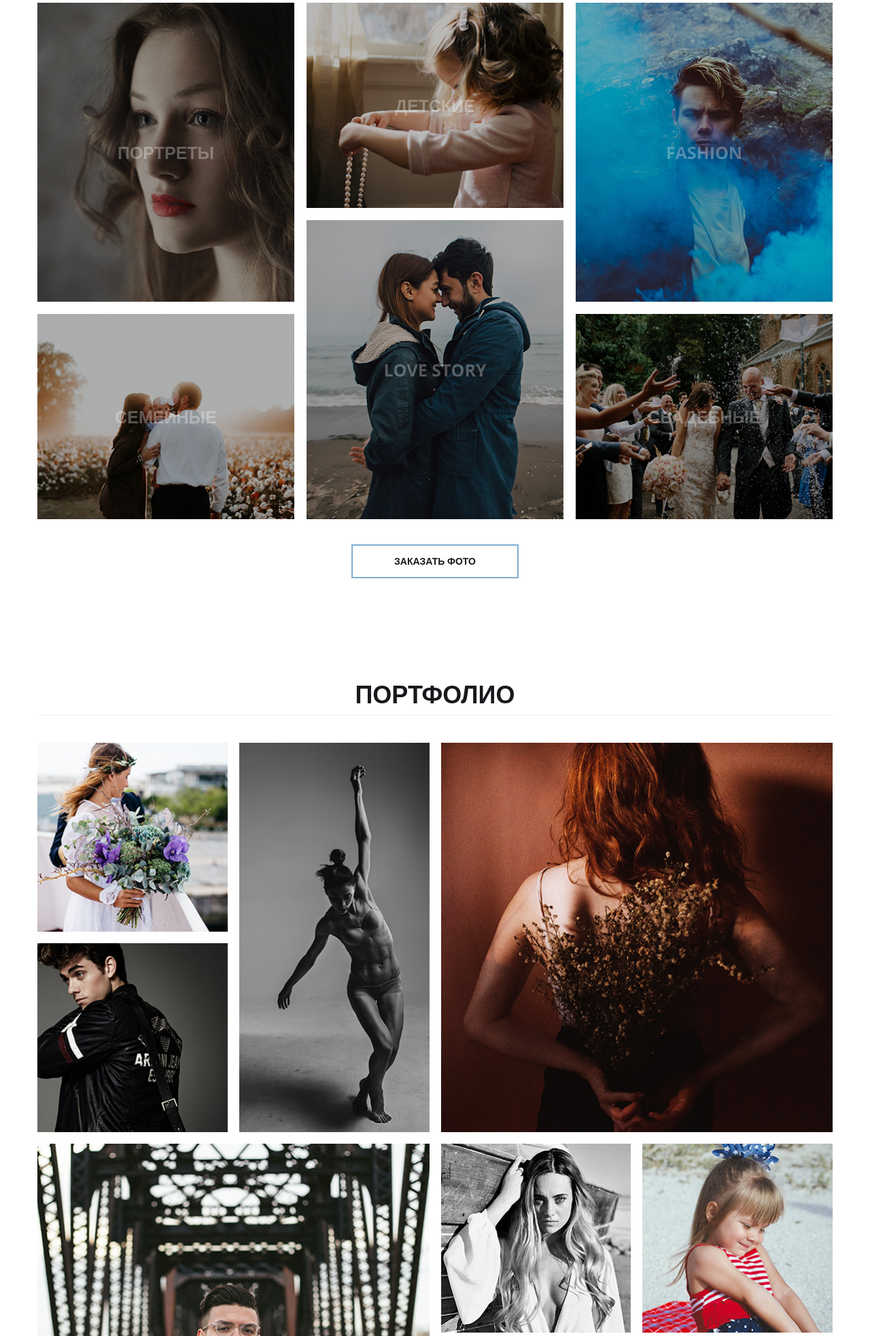
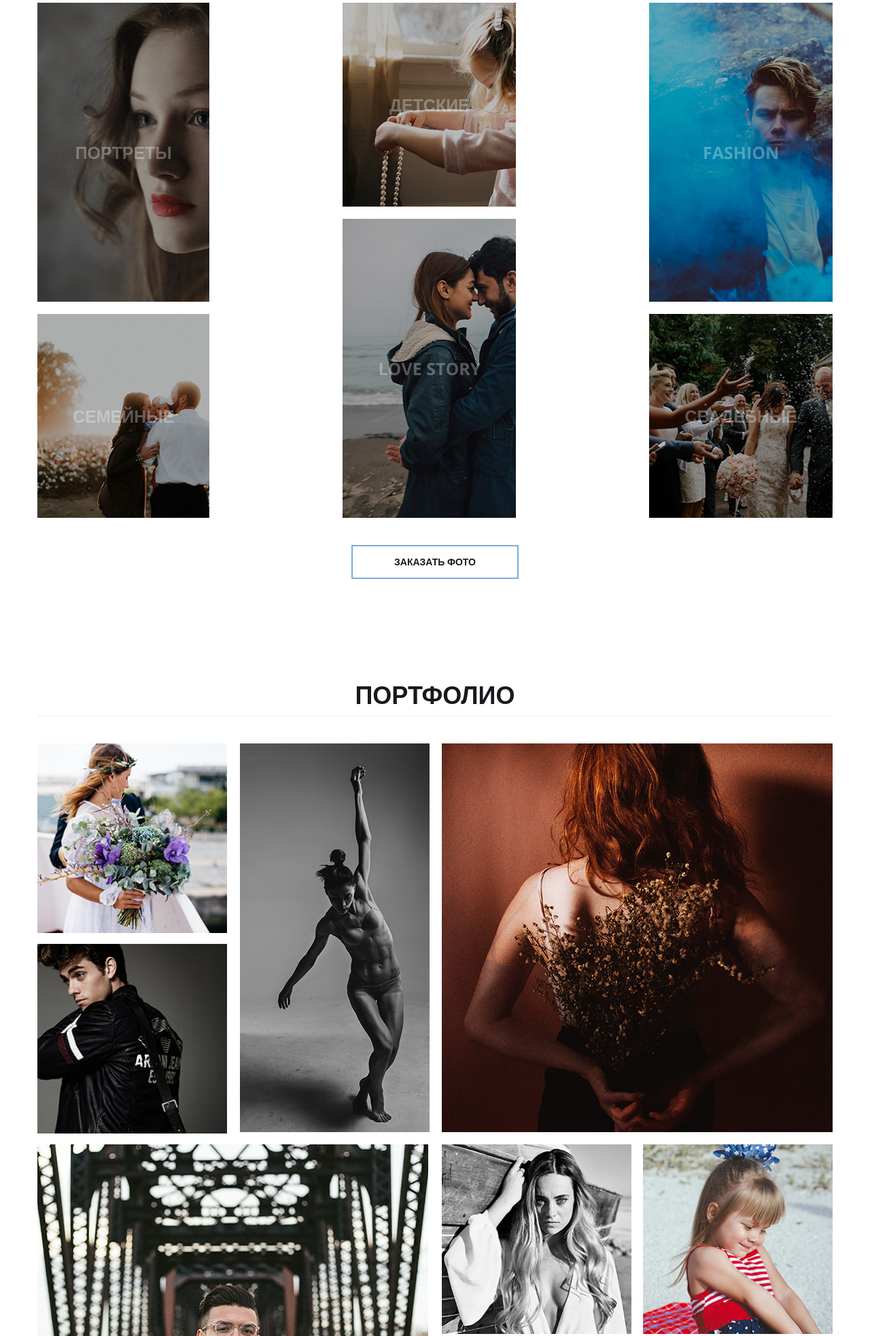
Before and after one commit to DenWebDeveloper/PHOTOMARK, a website: page source/template/index.pug in a window 1280 px wide. Shown: the part 1543-3509 px from the top of the page at 68% size. Drawn offline with nearby package versions, Linux system fonts and the light colour scheme; files that its build step writes are made by us from their sources; files whose address does not match are found by name.

Commit message:
Перевірку в іе11 пройдено

```diff
--- a/source/style/common/feedback.scss
+++ b/source/style/common/feedback.scss
@@ -78,9 +78,8 @@
 .write-me-form__input,
 .write-me-form__textarea {
   margin-bottom: 15px;
-  padding-left: 15px;
+  padding: 15px;
   font-size: 14px;
-  line-height: 36px;
   color: #fff;
   max-width: 100%;
   background-color: transparent;
--- a/source/style/common/footer.scss
+++ b/source/style/common/footer.scss
@@ -5,7 +5,7 @@
 
 .footer__wrapper {
   padding-top: 8px;
-  padding-bottom: 11px;
+  padding-bottom: 10px;
   display: flex;
   justify-content: space-between;
   align-items: center;
--- a/source/style/common/portfolio.scss
+++ b/source/style/common/portfolio.scss
@@ -13,22 +13,19 @@
 }
 
 .portfolio__items {
-  display: grid;
-  grid-template-columns: repeat(auto-fit, minmax(279px, 1fr));
-  -ms-grid-columns: 279px 279px 279px 279px;
-  grid-template-rows: 278px 278px 278px 278px;
-  -ms-grid-rows: 278px 278px 278px 278px; /* adjusted */
-  grid-gap: 17px;
+  display: flex;
+  flex-wrap: wrap;
+  align-items: flex-start;
+  justify-content: space-between;
 }
 
 .portfolio__item {
+  margin-bottom: 16px;
+  min-width: 169px;
+  min-height: 279px;
   position: relative;
-  display: flex;
   padding: 0 55px;
   text-align: center;
-  flex-direction: column;
-  justify-content: center;
-  align-items: center;
   color: rgba(255, 255, 255, 0.3);
   background: transparent top left/cover no-repeat;
 
@@ -37,6 +34,42 @@
     -webkit-background-size: 110% 110%;
     background-size: 110% 110%;
   }
+}
+
+.portfolio__item-wrapper {
+  z-index: 2;
+  position: absolute;
+  top: 0;
+  bottom: 0;
+  left: 0;
+  right: 0;
+  width: 50%;
+  height: 30%;
+  margin: auto;
+}
+
+.portfolio-row {
+  display: flex;
+  justify-content: space-between;
+  flex-wrap: wrap;
+  align-items: flex-start;
+}
+
+.portfolio-column {
+  display: flex;
+  flex-direction: column;
+}
+
+.portfolio__item--woman-dance,
+.portfolio__item--man-town,
+.portfolio__item--woman-flowers {
+  min-height: 572px;
+}
+
+.portfolio__item--woman-flowers,
+.portfolio__item--man-town,
+.portfolio__item--dress-girl {
+  min-width: 465px;
 }
 
 .portfolio__item:hover:before {
@@ -64,29 +97,18 @@
 
 .portfolio__item--woman-dance {
   background-image: url(../img/portfolio-woman-dance.jpg);
-  grid-column: 2/2;
-  grid-row-start: span 2;
-  -ms-grid-row-span: 2;
 }
 
 .portfolio__item--woman-flowers {
   background-image: url(../img/portfolio-woman-flowers.jpg);
-  grid-column-end: span 2;
-  grid-row-start: span 2;
-  -ms-grid-row-span: 2;
-  -ms-grid-column-span: 2;
 }
 
 .portfolio__item--man {
   background-image: url(../img/portfolio-man.jpg);
-  grid-column: 1/2;
-  grid-row: 2/3;
 }
 
 .portfolio__item--man-town {
   background-image: url(../img/portfolio-man-town.jpg);
-  grid-column: 1/3;
-  grid-row: 3/5;
 }
 
 .portfolio__item--girl {
@@ -99,10 +121,6 @@
 
 .portfolio__item--dress-girl {
   background-image: url(../img/portfolio-dress-girl.jpg);
-  grid-column-end: span 2;
-  grid-row-end: span 1;
-  -ms-grid-row-span: 1;
-  -ms-grid-column-span: 1;
 }
 
 .portfolio__item-title {
@@ -118,13 +136,12 @@
   color: #fff;
 
   &:hover {
-    background-color: #fff;
-    color: #1a181c;
+    font-weight: 700;
   }
 }
 
 .portfolio__show-more {
-  margin-top: 40px;
+  margin-top: 23px;
   max-width: 239px;
   padding-bottom: 12px;
 }
--- a/source/style/common/reviews.scss
+++ b/source/style/common/reviews.scss
@@ -38,6 +38,7 @@
 
 .reviews-slider__photo-user {
   width: 80px;
+  min-width: 80px;
   height: 80px;
   margin-right: 24px;
 }
--- a/source/style/common/services.scss
+++ b/source/style/common/services.scss
@@ -13,13 +13,12 @@
 }
 
 .services__items {
-  display: grid;
-  grid-template-columns: repeat(auto-fit, minmax(378px, 1fr));
-  grid-template-rows: 302px 120px 302px;
-  grid-gap: 18px;
+  display: flex;
+  justify-content: space-between;
 }
 
 .services__item {
+  max-width: 274px;
   display: flex;
   padding: 0 52px;
   text-align: center;
@@ -28,6 +27,9 @@
   align-items: center;
   color: rgba(255,255,255,0.3);
   background: transparent top left/cover no-repeat;
+  min-height: 300px;
+  min-width: 378px - 52 -52;
+  margin-bottom: 18px;
 
   &:hover {
     color: #fff;
@@ -36,6 +38,11 @@
       margin-bottom: 6px;
     }
   }
+}
+
+.services-column {
+  display: flex;
+  flex-direction: column;
 }
 
 .services__item > *:not(h3) {
@@ -47,13 +54,13 @@
 }
 
 .services__item--portraits,
-.services__item--fashion {
-  grid-row-start: span 2;
+.services__item--fashion,
+.services__item--love-story {
+  min-height: 440px;
 }
 
 .services__item--love-story {
   background-image: url(../img/services-love-story.jpg);
-  grid-row-end: span 2;
 }
 
 .services__item--portraits {
@@ -93,6 +100,7 @@
   font-size: 14px;
   line-height: 25px;
   font-weight: 300;
+  max-width: 274px;
 }
 
 .services__item-link {
@@ -113,7 +121,7 @@
 }
 
 .services__order-photos {
-  margin-top: 37px;
+  margin-top: 22px;
   max-width: 242px;
   padding-bottom: 15px;
 }
--- a/source/style/common/slider.scss
+++ b/source/style/common/slider.scss
@@ -53,9 +53,8 @@
 .main-slider__prev {
   width: 16px;
   height: 27px;
-
+  top: auto;
   bottom: 70px;
-  top: unset;
   color: #fff;
   background-image: url(../img/arrow.svg);
   background-size: cover;
--- a/source/template/common/portfolio.pug
+++ b/source/template/common/portfolio.pug
@@ -3,36 +3,41 @@ section.portfolio
         .portfolio__wrapper
             h2.section__title Портфолио
             hr.section__line
-            ul.portfolio__items
-                li.portfolio__item.portfolio__item--wedding
-                    h3.portfolio__item-title Свадебные
-                    a(href="#").portfolio__item-link Смотреть все
+            div.portfolio__items
+                .portfolio-column
+                    .portfolio__item.portfolio__item--wedding
+                        .portfolio__item-wrapper
+                            h3.portfolio__item-title Свадебные
+                            a(href="#").portfolio__item-link Смотреть все
+                    .portfolio__item.portfolio__item--man
+                        .portfolio__item-wrapper
+                            h3.portfolio__item-title Love Story
+                            a(href="#").portfolio__item-link Смотреть все
+                .portfolio__item.portfolio__item--woman-dance
+                    .portfolio__item-wrapper
+                        h3.portfolio__item-title Детские
+                        a(href="#").portfolio__item-link Смотреть все
+                .portfolio__item.portfolio__item--woman-flowers
+                    .portfolio__item-wrapper
+                        h3.portfolio__item-title Fashion
+                        a(href="#").portfolio__item-link Смотреть все
 
-                li.portfolio__item.portfolio__item--woman-dance
-                    h3.portfolio__item-title Детские
-                    a(href="#").portfolio__item-link Смотреть все
-
-                li.portfolio__item.portfolio__item--woman-flowers
-                    h3.portfolio__item-title Fashion
-                    a(href="#").portfolio__item-link Смотреть все
-
-                li.portfolio__item.portfolio__item--man
-                    h3.portfolio__item-title Love Story
-                    a(href="#").portfolio__item-link Смотреть все
-
-                li.portfolio__item.portfolio__item--man-town
-                    h3.portfolio__item-title Семейные
-                    a(href="#").portfolio__item-link Смотреть все
-
-                li.portfolio__item.portfolio__item--girl
-                    h3.portfolio__item-title Свадебные
-                    a(href="#").portfolio__item-link Смотреть все
-
-                li.portfolio__item.portfolio__item--little-girl
-                    h3.portfolio__item-title Свадебные
-                    a(href="#").portfolio__item-link Смотреть все
-
-                li.portfolio__item.portfolio__item--dress-girl
-                    h3.portfolio__item-title Свадебные
-                    a(href="#").portfolio__item-link Смотреть все
+                .portfolio__item.portfolio__item--man-town
+                    .portfolio__item-wrapper
+                        h3.portfolio__item-title Семейные
+                        a(href="#").portfolio__item-link Смотреть все
+                .portfolio-column
+                    .portfolio-row
+                        .portfolio__item.portfolio__item--girl
+                            .portfolio__item-wrapper
+                                h3.portfolio__item-title Свадебные
+                                a(href="#").portfolio__item-link Смотреть все
+                        .portfolio__item.portfolio__item--little-girl
+                            .portfolio__item-wrapper
+                                h3.portfolio__item-title Свадебные
+                                a(href="#").portfolio__item-link Смотреть все
+                    .portfolio__item.portfolio__item--dress-girl
+                        .portfolio__item-wrapper
+                            h3.portfolio__item-title Свадебные
+                            a(href="#").portfolio__item-link Смотреть все
             a(href="#").portfolio__show-more.section__link  Посмотреть ещё
--- a/source/template/common/services.pug
+++ b/source/template/common/services.pug
@@ -3,35 +3,38 @@ section.services
         .services__wrapper
             h2.section__title Услуги
             hr.section__line
-            ul.services__items
-                li.services__item.services__item--portraits
-                    h3.services__item-title Портреты
-                    small.services__item-small от 255 грн
-                    p.services__item-paragraph Neque porro quisquam, qui dolorem ipsum quia dolor sit amet, consectetur, adipisci velit, sed quia non numquam eius modi tempora incidunt dolore quaerat numquam voluptatem.
-                    a(href="#").services__item-link Заказать
-                li.services__item.services__item--children
-                    h3.services__item-title Детские
-                    small.services__item-small от 300 грн
-                    p.services__item-paragraph Neque porro quisquam, qui dolorem ipsum quia dolor sit amet, consectetur, adipisci incidunt velit, sed quia
-                    a(href="#").services__item-link Заказать
-                li.services__item.services__item--fashion
-                    h3.services__item-title Fashion
-                    small.services__item-small от 255 грн
-                    p.services__item-paragraph Neque porro quisquam, qui dolorem ipsum quia dolor sit amet, consectetur, adipisci velit, sed quia non numquam eius modi tempora incidunt dolore quaerat numquam voluptatem.
-                    a(href="#").services__item-link Заказать
-                li.services__item.services__item--love-story
-                    h3.services__item-title Love Story
-                    small.services__item-small от 255 грн
-                    p.services__item-paragraph Neque porro quisquam, qui dolorem ipsum quia dolor sit amet, consectetur, adipisci velit, sed quia non numquam eius modi tempora incidunt dolore quaerat numquam voluptatem.
-                    a(href="#").services__item-link Заказать
-                li.services__item.services__item--family
-                    h3.services__item-title Семейные
-                    small.services__item-small от 255 грн
-                    p.services__item-paragraph Neque porro quisquam, qui dolorem ipsum quia dolor sit amet, consectetur, adipisci incidunt velit, sed quia
-                    a(href="#").services__item-link Заказать
-                li.services__item.services__item--wedding
-                    h3.services__item-title Свадебные
-                    small.services__item-small от 255 грн
-                    p.services__item-paragraph Neque porro quisquam, qui dolorem ipsum quia dolor sit amet, consectetur, adipisci incidunt velit, sed quia
-                    a(href="#").services__item-link Заказать
+            div.services__items
+                .services-column
+                    .services__item.services__item--portraits
+                        h3.services__item-title Портреты
+                        small.services__item-small от 255 грн
+                        p.services__item-paragraph Neque porro quisquam, qui dolorem ipsum quia dolor sit amet, consectetur, adipisci velit, sed quia non numquam eius modi tempora incidunt dolore quaerat numquam voluptatem.
+                        a(href="#").services__item-link Заказать
+                    .services__item.services__item--family
+                        h3.services__item-title Семейные
+                        small.services__item-small от 255 грн
+                        p.services__item-paragraph Neque porro quisquam, qui dolorem ipsum quia dolor sit amet, consectetur, adipisci incidunt velit, sed quia
+                        a(href="#").services__item-link Заказать
+                .services-column
+                    .services__item.services__item--children
+                        h3.services__item-title Детские
+                        small.services__item-small от 300 грн
+                        p.services__item-paragraph Neque porro quisquam, qui dolorem ipsum quia dolor sit amet, consectetur, adipisci incidunt velit, sed quia
+                        a(href="#").services__item-link Заказать
+                    .services__item.services__item--love-story
+                        h3.services__item-title Love Story
+                        small.services__item-small от 255 грн
+                        p.services__item-paragraph Neque porro quisquam, qui dolorem ipsum quia dolor sit amet, consectetur, adipisci velit, sed quia non numquam eius modi tempora incidunt dolore quaerat numquam voluptatem.
+                        a(href="#").services__item-link Заказать
+                .services-column
+                    .services__item.services__item--fashion
+                        h3.services__item-title Fashion
+                        small.services__item-small от 255 грн
+                        p.services__item-paragraph Neque porro quisquam, qui dolorem ipsum quia dolor sit amet, consectetur, adipisci velit, sed quia non numquam eius modi tempora incidunt dolore quaerat numquam voluptatem.
+                        a(href="#").services__item-link Заказать
+                    .services__item.services__item--wedding
+                        h3.services__item-title Свадебные
+                        small.services__item-small от 255 грн
+                        p.services__item-paragraph Neque porro quisquam, qui dolorem ipsum quia dolor sit amet, consectetur, adipisci incidunt velit, sed quia
+                        a(href="#").services__item-link Заказать
             a(href="#").services__order-photos.section__link  Заказать фото
```
Also changed, not shown: app/assets/css/style.css, app/index.html.
